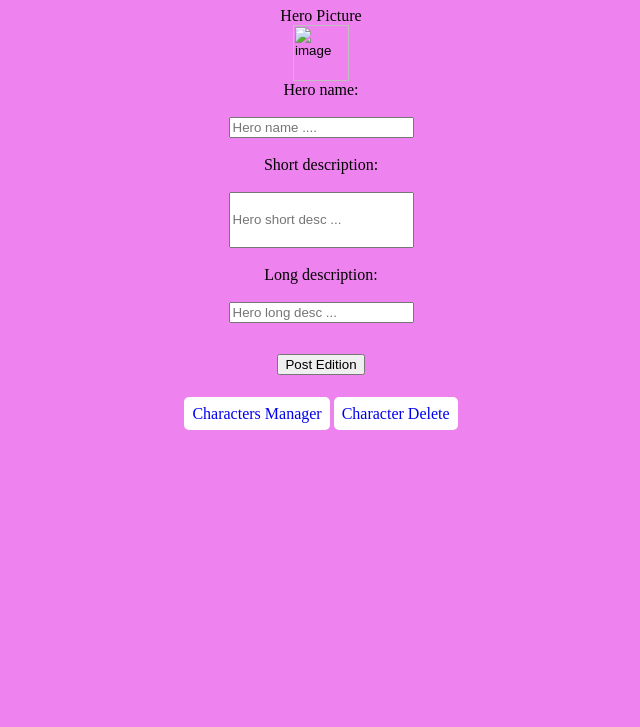
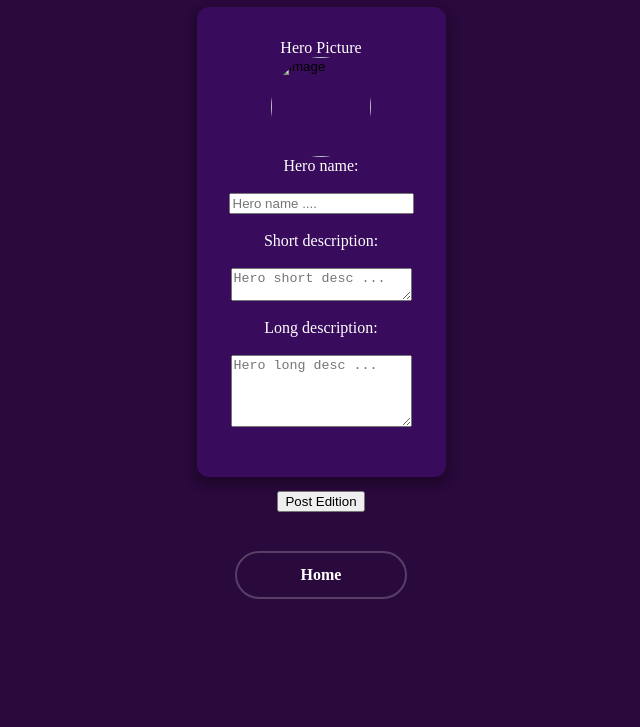
Before and after one commit to aurore-ry/character-manager-js, a website built with Parcel: page html/edition.html in a window 1280 px wide. Shown: the part 73-800 px from the top of the page, without its empty margins (319-959 px from the left). Built offline with nearby package versions, Linux system fonts and the light colour scheme; no server answers.

Commit message:
editor final update

```diff
--- a/css/editor.scss
+++ b/css/editor.scss
@@ -1,15 +1,13 @@
 body{
+    max-width: 1440px;
     margin: 0 auto;
     display: flex;
     flex-direction: column;
     align-items:center;
-    background-color:violet;
+    background-color: rgb(42, 9, 61);
 
 }
-#b{
-    height: 50px;
-    text-wrap:wrap;
-}
+
 h1{
     text-transform: capitalize;
     color:white;
@@ -17,13 +15,30 @@ h1{
 button{
     margin: 1em;
 }
-
+#i{
+    border-radius: 50%;
+}
 form{
-    background-color:grey;
+    background-color: #390b5c;
+    border-radius: 12px;
+    box-shadow: 0 5px 8px 5px rgba(0, 0, 0, 0.24);
+    color: white;
     padding:2em;
     display: flex;
     flex-direction: column;
     align-items: center;
+    font-style: sans-serif;
+
+}
+#b{
+    height: 2em;
+    word-wrap: break-word;
+    word-break: break-word;
+}
+#c{
+    height: 5em;
+    word-wrap: break-word;
+    word-break: break-word;
 }
 .navbar{
     padding-top: 1em;
@@ -49,8 +64,35 @@ justify-content: center;
     align-items: center;
 
 
+
 }
 .card__container{
     max-width: 80%;
     border: solid 1px violet;
 }
+
+.edit-style-btn{
+    display: flex;
+    justify-content: center;
+    align-items: center;
+    align-self: flex-end;
+
+    width: 148px;
+    height: 40px;
+
+    margin-top: 10px;
+    padding: 2px 10px;
+
+    border: 2px solid rgba(255, 255, 255, 0.219);
+    border-radius: 40px;
+    text-decoration: none;
+    color: white;
+    font-weight: bold;
+    text-align: center;
+    transition: border-color 280ms linear 0s;
+
+    &:hover {
+      border-color: white;
+
+    }
+}
--- a/html/edition.html
+++ b/html/edition.html
@@ -12,29 +12,43 @@
     <header id="app-header">
       <h1>character editor</h1>
     </header>
-    <!-- <form>
-      <label for="hindex">Hero index:</label><br>
-      <input type="text" id="d" name="hindex" placeholder="Hero name...."
-      value="test"><br>
+
+    <form>
+      <label for="himage">Hero Picture</label>
+      <input type="image" id="i" width="100" height="100s" value="image" />
+      <label for="hname">Hero name:</label><br />
+      <input
+        type="text"
+        id="a"
+        name="hname"
+        placeholder="Hero name ...."
+      /><br />
+      <label for="hsdesc">Short description:</label><br />
+      <textarea
+        type="text"
+        id="b"
+        name="hsdesc"
+        placeholder="Hero short desc ..."
+      ></textarea>
+      <br />
+      <label for="hldesc">Long description:</label><br />
+      <textarea
+        type="text"
+        id="c"
+        name="hldesc"
+        placeholder="Hero long desc ..."
+      ></textarea>
+      <br />
     </form>
-    <button type="submitHero" id="submit_index" >Choose Heroe</button>
-    <form> -->
-      <label for="himage">Hero Picture</label>
-      <input type="image" id="i" width="56" height="56" value="image">
-      <label for="hname">Hero name:</label><br>
-      <input type="text" id="a" name="hname" placeholder="Hero name ...."><br>
-      <label for="hsdesc">Short description:</label><br>
-      <input type="text" id="b" name="hsdesc" placeholder="Hero short desc ..."><br>
-      <label for="hldesc">Long description:</label><br>
-      <input type="text" id="c" name="hldesc" placeholder="Hero long desc ..."><br>
-    </form>
-     <button type="submit" id="submit_button" >Post Edition</button>
 
-      <div class="navbar">
-        <a class="btn" href="#">characters Manager</a>
-        <a class="btn" href="#">character delete</a>
-      </div>
+    <button type="submit" id="submit_button">Post Edition</button>
 
+    <div class="navbar">
+      <a href="../index.html" id="home" class="edit-style-btn"
+        >Home</a
+      >
+    </div>
   </body>
   <script src="../src/main.js"></script>
+
 </html>
--- /dev/null
+++ b/src/edition.js
@@ -0,0 +1,38 @@
+submitButton.addEventListener("click", async () => {
+  /* let imageInput = document.querySelector("#i").src; */
+  let test = await get(url + "/characters/" + testid);
+
+  let imageInput = test.image;
+
+  let nameInput = document.querySelector("#a").value;
+  let editShortDescInput = document.querySelector("#b").value;
+  let editLongDescInput = document.querySelector("#c").value;
+
+  console.log(nameInput);
+  console.log(editShortDescInput);
+  console.log(editLongDescInput);
+
+  let editHeroe = new Object();
+  editHeroe.id = testid;
+  editHeroe.image = imageInput;
+  editHeroe.name = nameInput;
+  editHeroe.shortDescription = editShortDescInput;
+  editHeroe.description = editShortDescInput;
+
+  console.log(editHeroe);
+  // let update = await put(url,editHeroe,testid);
+
+  var userselection = confirm("Are you sure you want to update");
+
+  if (userselection == true) {
+    let update = await put(url, editHeroe, testid);
+    if (update.ok) {
+      alert("Character Updated");
+      window.location.href = "/";
+    } else {
+      alert("Error:" + update.status);
+    }
+  } else {
+    alert("Aborted");
+  }
+});
--- a/src/main.js
+++ b/src/main.js
@@ -246,5 +246,18 @@ submitButton.addEventListener("click", async () => {
   editHeroe.description = editShortDescInput;
 
   console.log(editHeroe);
-  let update = await put(url, editHeroe, testid);
+//   let update = await put(url, editHeroe, testid);
+var userselection = confirm("Are you sure you want to update");
+
+  if (userselection == true) {
+    let update = await put(url, editHeroe, testid);
+    if (update.ok) {
+      alert("Character Updated");
+      window.location.href = "/";
+    } else {
+      alert("Error:" + update.status);
+    }
+  } else {
+    alert("Aborted");
+  }
 });
```
Also changed, not shown: html/singleCharacter.html (+0 -6 lines), css/editor.css, 1 other file.
